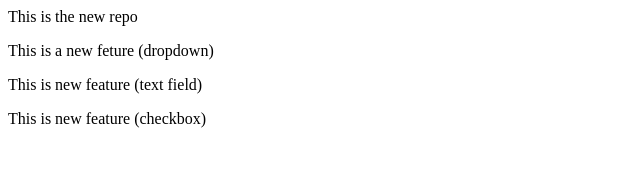
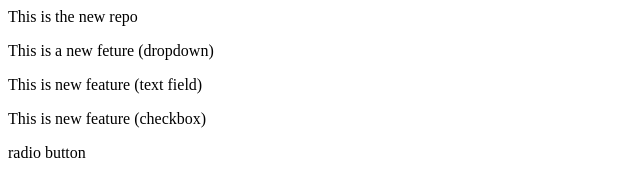
Before and after one commit to devvaidya0286/localrepo, a plain HTML site: page index.html in a window 1280 px wide. Shown: the whole page, without its empty margins (0-640 px from the left). Drawn offline with Linux system fonts and the light colour scheme.

Commit message:
add radio button

```diff
--- a/index.html
+++ b/index.html
@@ -4,3 +4,6 @@
 <p>
       This is new  feature  (checkbox)
 </p>
+<p>
+    radio button
+</p>
```
